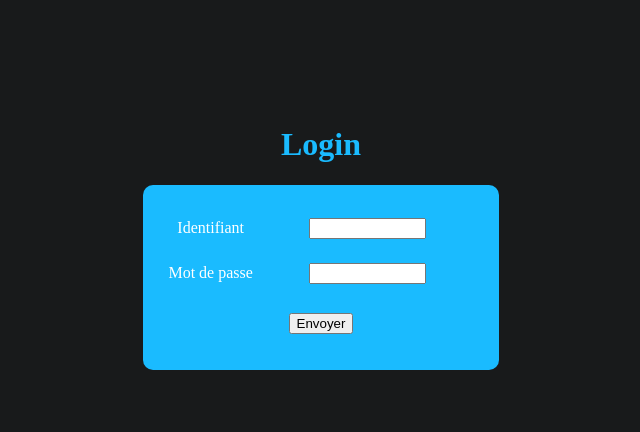
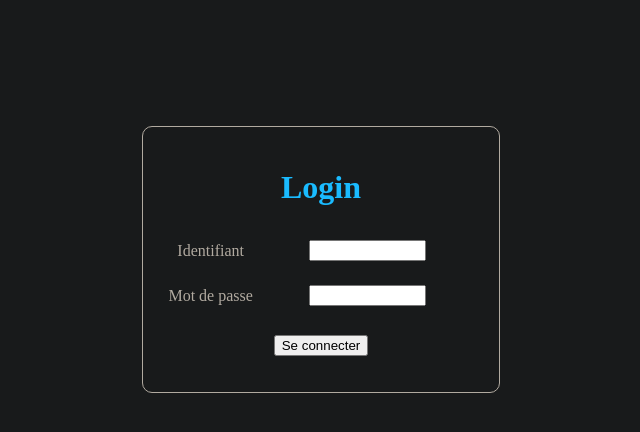
Before and after one commit to 13floyd13/Projet_Web, a PHP site: page /view/login.view.html in a window 1280 px wide. Shown: the top 432 px of the page, without its empty margins (319-959 px from the left). Run offline with PHP 8.4, Linux system fonts and the light colour scheme.

Commit message:
update login

```diff
--- a/controler/login.php
+++ /dev/null
@@ -1 +0,0 @@
-<?php
--- a/view/account.view.php
+++ b/view/account.view.php
@@ -8,7 +8,7 @@
   <body>
 
     <header>
-      <a class="return" href="main.php">&#8592;</a></p>
+      <a class="return" href="../view/main.view.php">&#8592;</a></p>
     </header>
 
     <div id="container">
--- a/view/design/login.css
+++ b/view/design/login.css
@@ -3,18 +3,17 @@ body{
 }
 
 h1{
-  margin-top: 10%;
   color: #1ABBFF;
-  text-align: center;
 }
 
 #container{
   width: 25%;
   margin: auto;
+  margin-top: 10%;
   padding: 20px;
-  background-color: #1ABBFF;
-  color: white;
+  color: #B1AAA0;
   border-radius: 10px;
+  border: 1px solid #B1AAA0;
   text-align: center;
 }
 
--- a/view/login.view.html
+++ b/view/login.view.html
@@ -3,23 +3,22 @@
   <head>
     <meta charset="utf-8">
     <title>Login page</title>
-    <link rel="stylesheet" href="design/login.css">
+    <link rel="stylesheet" href="../view/design/login.css">
   </head>
   <body>
 
-    <h1>Login</h1>
-
     <div id="container">
-      <form action="../controler/traitement.php" method="post">
+      <h1>Login</h1>
+      <form action="../controler/login.ctrl.php" method="post">
         <table>
           <tr>
             <td><label for="l">Identifiant</label></td><td><input id="l" class="input" type="text" name="lg"></td>
           </tr>
           <tr>
-            <td><label for="m">Mot de passe</label></td><td><input id="m" class="input" type="text" name="mdp"></td>
+            <td><label for="m">Mot de passe</label></td><td><input id="m" class="input" type="password" name="mdp"></td>
           </tr>
         </table>
-        <p><input type="submit" value="Envoyer"></p>
+        <p><input type="submit" value="Se connecter"></p>
       </form>
     </div>
 
--- a/view/main.view.php
+++ b/view/main.view.php
@@ -3,7 +3,7 @@
   <head>
     <meta charset="utf-8">
     <title>Main page</title>
-    <link rel="stylesheet" href="design/main.css">
+    <link rel="stylesheet" href="../view/design/main.css">
     <script>
       function openNav() {
         document.getElementById("mySidenav").style.width = "15%";
@@ -48,7 +48,7 @@
         <li><a class="supprimer" href="#">&times;</a><a href="#" onclick="closeNav(), openWorld(), closeTech()">World News</a></li>
         <li><a class="supprimer" href="#">&times;</a><a href="#" onclick="closeNav(), openTech(), closeWorld()">Tech News</a></li>
       </ul>
-      <a class="account" href="account.php">&#128100;</a>
+      <a class="account" href="../view/account.view.php">&#128100;</a>
     </div>
 
     <div id="world" class="news">
```
Also changed, not shown: controler/login.ctrl.php (added, +19 -0 lines).
